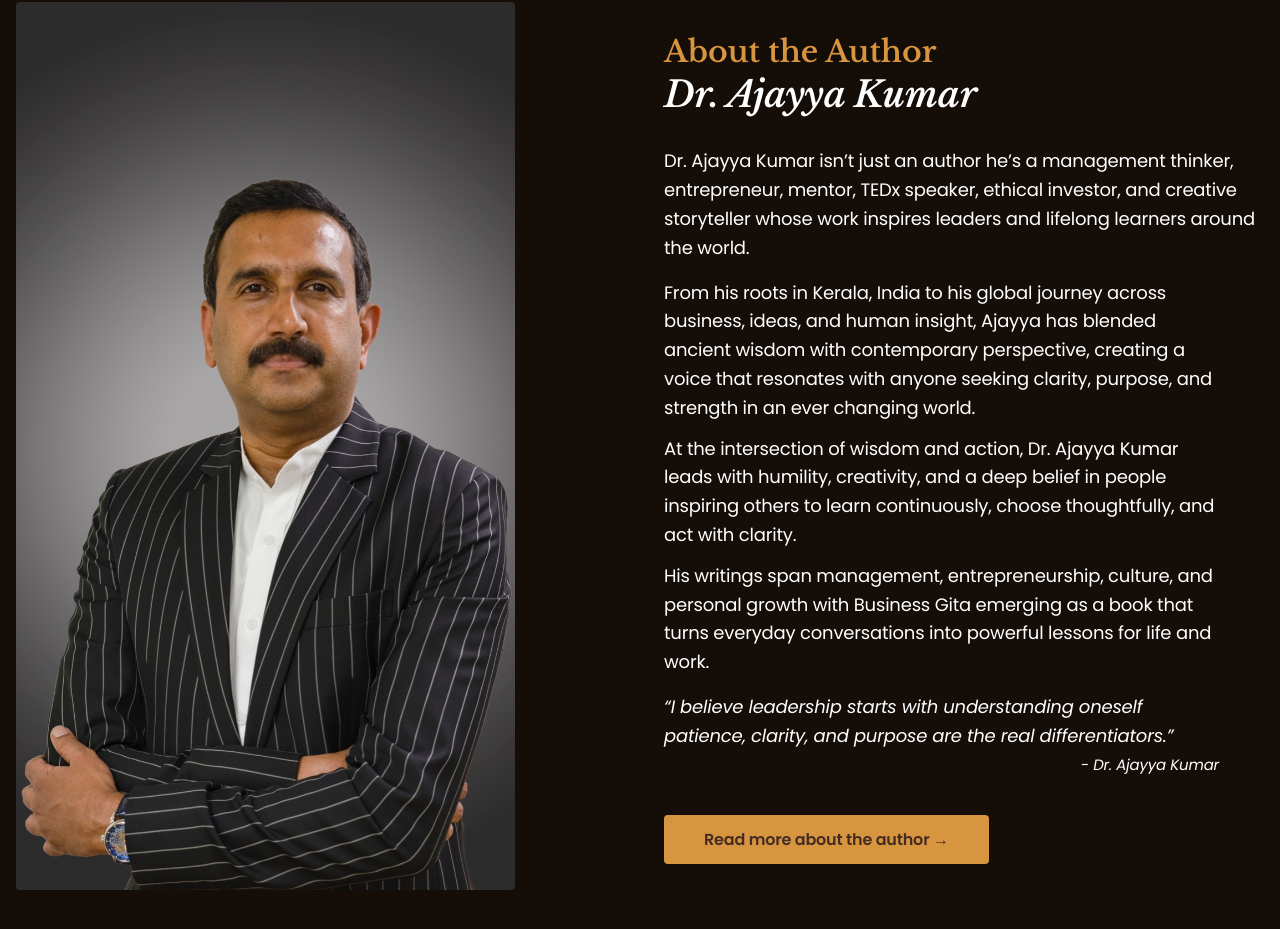
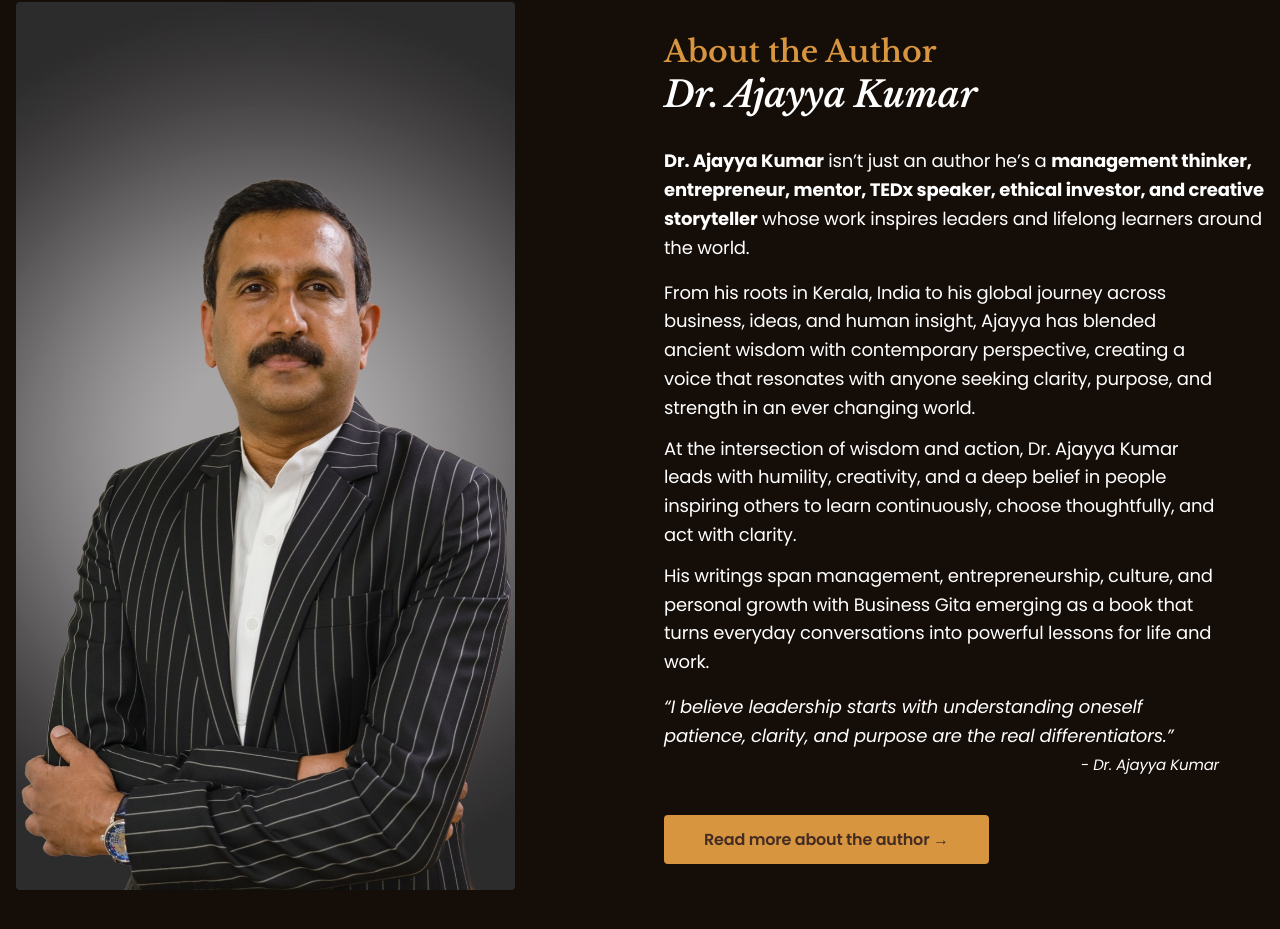
Before and after one commit to Kaushal12Shinde/businessgita, a website: page index.html in a window 1280 px wide. Shown: the part 3863-4792 px from the top of the page. Drawn offline with nearby package versions, Linux system fonts and the light colour scheme; a script that the page names is missing.

Commit message:
fix/bold

```diff
--- a/index.html
+++ b/index.html
@@ -558,7 +558,7 @@
             </h2>
             <img src="./src/img/ajay-about-mob.jpg" class="block md:hidden mt-3 mb-2 rounded" alt="">
             <p class="text-18 text-white mb-2">
-             Dr. Ajayya Kumar isn’t just an author he’s a management thinker, entrepreneur, mentor, TEDx speaker, ethical investor, and creative storyteller whose work inspires leaders and lifelong learners around the world.
+             <b>Dr. Ajayya Kumar</b> isn’t just an author he’s a <b>management thinker, entrepreneur, mentor, TEDx speaker, ethical investor, and creative storyteller</b> whose work inspires leaders and lifelong learners around the world.
             </p>
             <p class="text-white max-w-[555px] text-18 mb-[12px]">
              From his roots in Kerala, India to his global journey across business, ideas, and human insight, Ajayya has blended ancient wisdom with contemporary perspective, creating a voice that resonates with anyone seeking clarity, purpose, and strength in an ever changing world.
```
